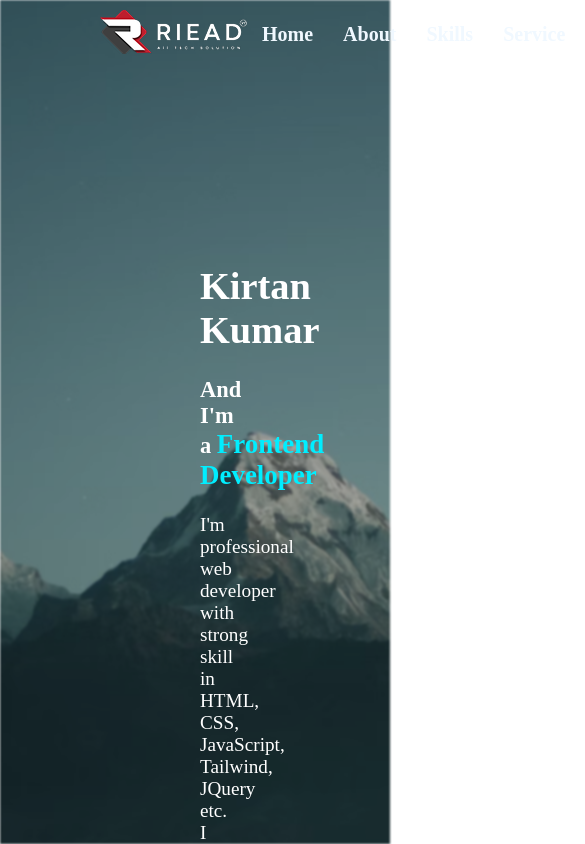
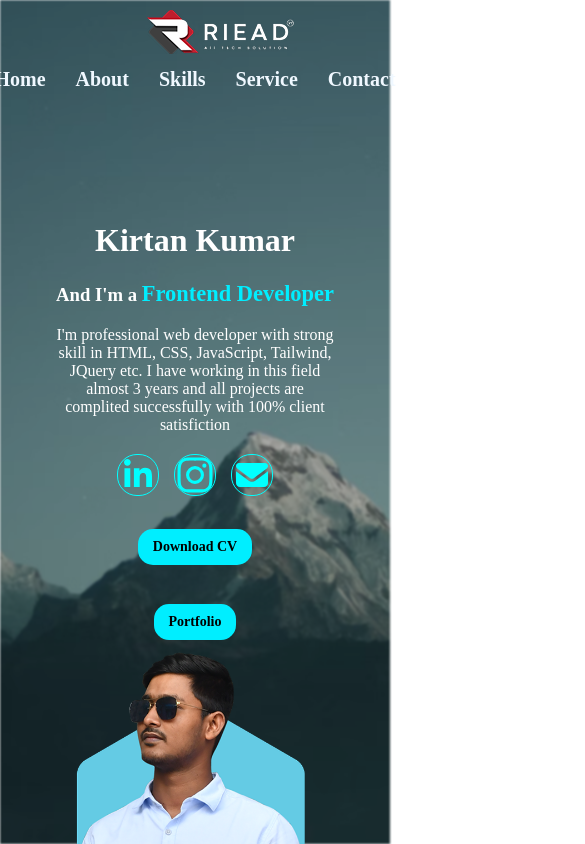
Before and after one commit to Amcodeit/MixedPortfolio, a React (Vite) app in the folder Portfolio/: page / in a window 390 px wide. Shown: the top 844 px of the page, 585 px wide, since content can reach past the window. Built offline with nearby package versions, Linux system fonts and the light colour scheme.

Commit message:
responsive for  android

```diff
--- a/Portfolio/src/App.css
+++ b/Portfolio/src/App.css
@@ -1,13 +1,11 @@
-/* Make body fit the viewport */
+/* --- Base Styles (Desktop / Large Screens) --- */
 body {
   margin: 0;
   scroll-behavior: smooth;
-   /* Prevent scrolling */
   height: 100vh;
   width: 100vw;
 }
 
-/* Background stays fixed and covers the entire screen */
 .background {
   position: fixed;
   top: 0;
@@ -20,26 +18,10 @@ body {
   z-index: -1;
 }
 
-/* Main content is relative and constrained inside the viewport */
-/* .main-content {
-  position: relative;
-  z-index: 1;
-  height: 100vh;
-  width: 100vw;
-  display: flex;
-  flex-direction: column;
-  justify-content: space-between;
-  overflow: hidden;
-} */
-
-/* Logo aligned nicely */
 .logo {
   margin-left: 50px;
 }
 
-
-
-/* Header stays sticky and well spaced */
 header {
   display: flex;
   justify-content: space-between;
@@ -47,10 +29,8 @@ header {
   position: sticky;
   top: 0;
   padding: 10px 50px;
-
 }
 
-/* Services links styling */
 .services a {
   font-size: 20px;
   margin: 15px;
@@ -63,11 +43,9 @@ header {
   margin-right: 50px;
 }
 
-/* Intro section nicely centered and constrained */
 .intro {
   width: 80%;
   max-width: 600px;
-  height: auto;
   margin: auto;
   margin-top: 50px;
   text-align: center;
@@ -80,7 +58,6 @@ header {
   color: #00EEFF;
 }
 
-/* Info section in a flex container */
 .info {
   display: flex;
   justify-content: space-around;
@@ -88,8 +65,6 @@ header {
   margin: 20px 100px;
   flex-wrap: wrap;
   padding: 100px 100px;
-
-
 }
 
 .info img {
@@ -100,30 +75,30 @@ header {
 
 .links {
   display: flex;
-  gap: 15px; /* Better spacing between icons */
+  gap: 15px;
   margin-top: 20px;
   margin-left: 200px;
 }
 
 .links svg {
-  width: 40px;    /* Set a consistent width */
-  height: 40px;   /* Set a consistent height */
-  fill: cyan;    /* Optional: Set icon color */
+  width: 40px;
+  height: 40px;
+  fill: cyan;
   transition: transform 0.3s ease;
-
+  border: 1px solid cyan;
+  border-radius: 20px;
 }
 
 .links svg:hover {
-  transform: scale(1.1); /* Slight hover zoom effect */
+  transform: scale(1.1);
   cursor: pointer;
 }
 
-.cv-port{
+.cv-port {
   display: flex;
-  gap:70px;
+  gap: 70px;
   margin-left: 110px;
   margin-top: 20px;
-
 }
 
 .cv-port h1 {
@@ -134,3 +109,58 @@ header {
   padding: 15px 20px;
   color: black;
 }
+
+
+/* --- Responsive Media Query for Android / Mobile Devices --- */
+@media (max-width: 768px) {
+  body {
+    height: auto;
+    width: 100%;
+    overflow-x: hidden;
+  }
+
+  header {
+    flex-direction: column;
+    padding: 10px 20px;
+  }
+
+  .services {
+    margin-right: 0;
+    margin-top: 10px;
+  }
+
+  .intro {
+    width: 90%;
+    font-size: medium;
+    margin-top: 30px;
+  }
+
+  .info {
+    flex-direction: column;
+    margin: 20px;
+    padding: 50px 20px;
+  }
+
+  .info img {
+    max-width: 90%;
+    max-height: auto;
+    margin-bottom: 20px;
+  }
+
+  .links {
+    margin-left: 0;
+    justify-content: center;
+  }
+
+  .cv-port {
+    flex-direction: column;
+    gap: 20px;
+    margin-left: 0;
+    align-items: center;
+  }
+
+  .cv-port h1 {
+    font-size: 14px;
+    padding: 10px 15px;
+  }
+}
```
